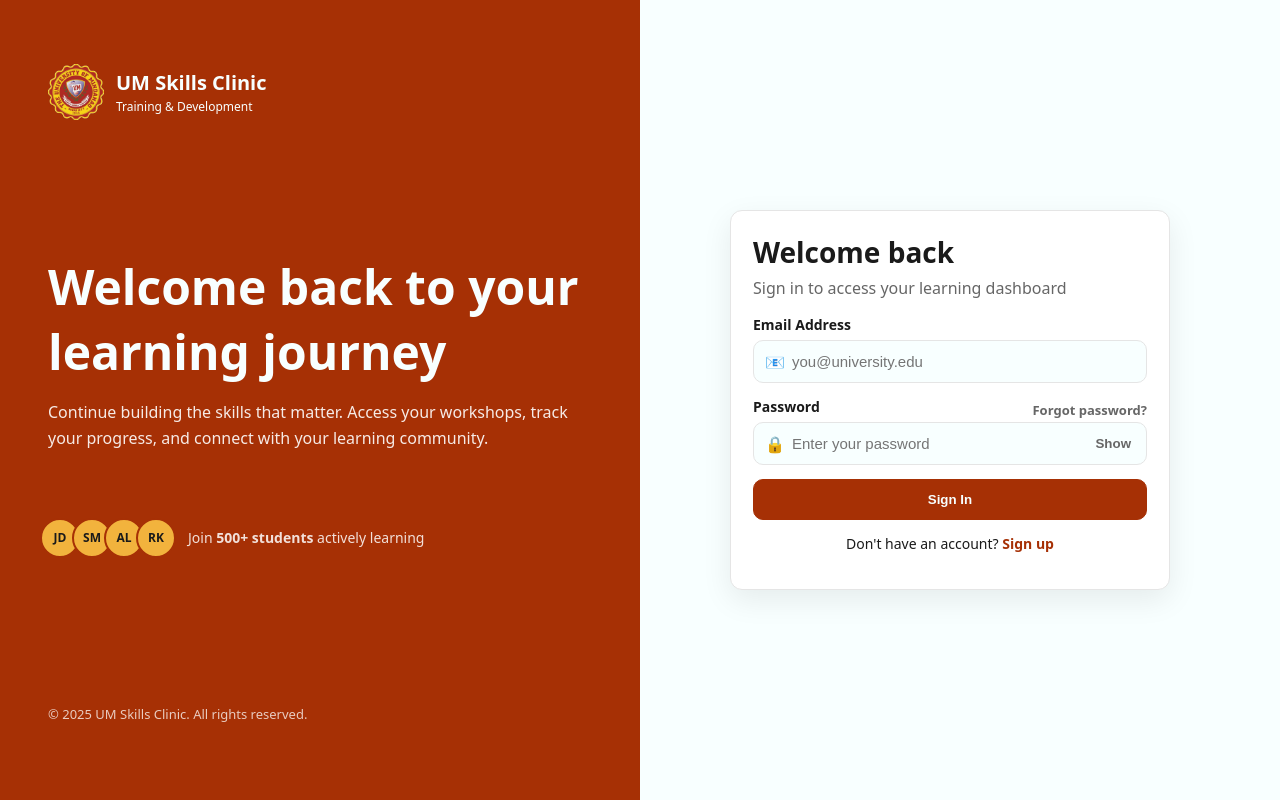
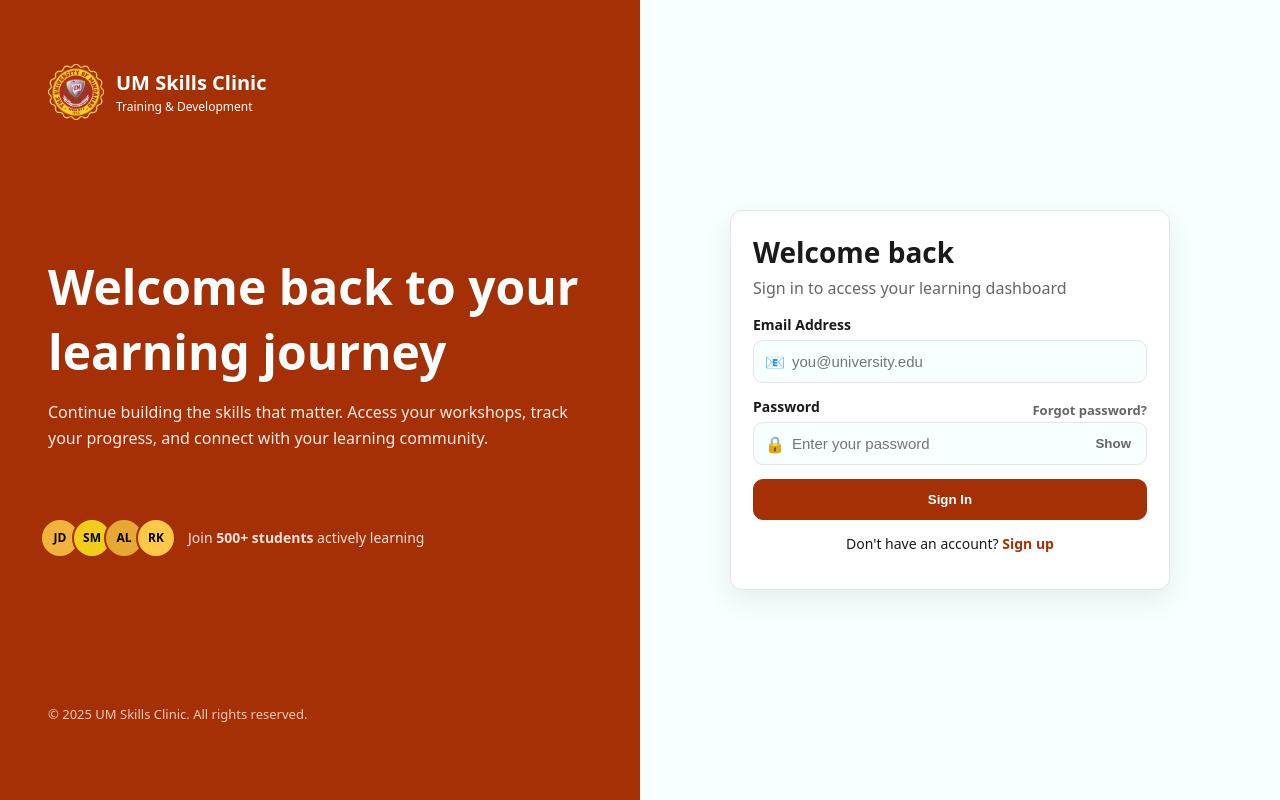
Before and after one commit to loftyyyy/Jornadal_Rho_LabExam, a PHP site: page /login.html in a window 1280 px wide. Run offline with PHP 8.4, Linux system fonts and the light colour scheme.

```diff
--- a/css/styles.css
+++ b/css/styles.css
@@ -300,11 +300,27 @@ img {
   display: flex;
   align-items: center;
   justify-content: center;
-  font-weight: 600;
+  font-weight: 700;
   font-size: 12px;
-  color: var(--secondary-foreground);
+  color: #000000;
   margin-left: -8px;
   flex-shrink: 0;
+}
+
+.avatar-stack .avatar:nth-child(1) {
+  background: #f2b33d;
+}
+
+.avatar-stack .avatar:nth-child(2) {
+  background: #f2ce1b;
+}
+
+.avatar-stack .avatar:nth-child(3) {
+  background: #e6a832;
+}
+
+.avatar-stack .avatar:nth-child(4) {
+  background: #ffc947;
 }
 
 .avatar-stack .avatar:not(:first-child) {
```
Also changed, not shown: icon/eye-slash.png (added), icon/eye.png (added).
